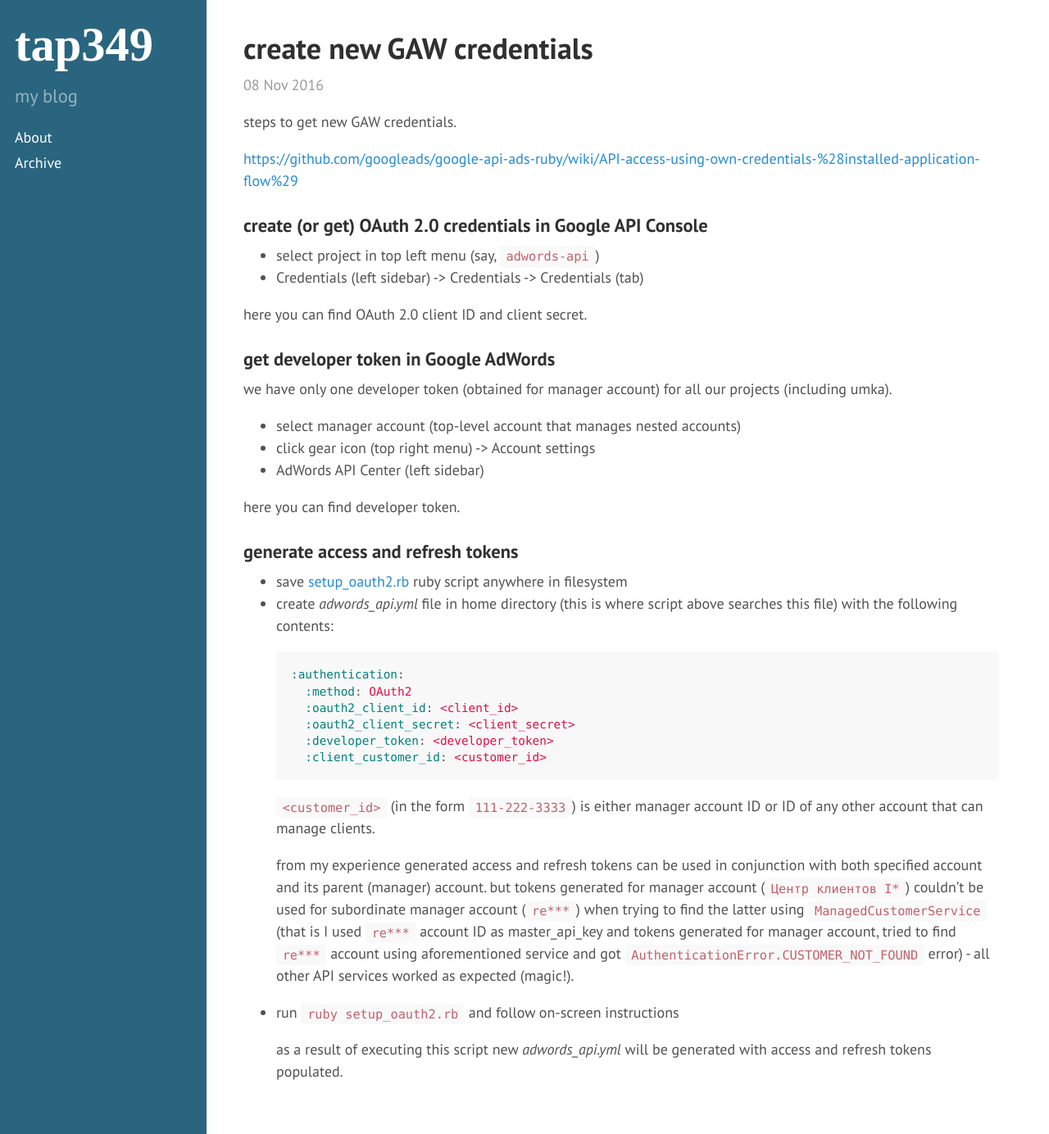
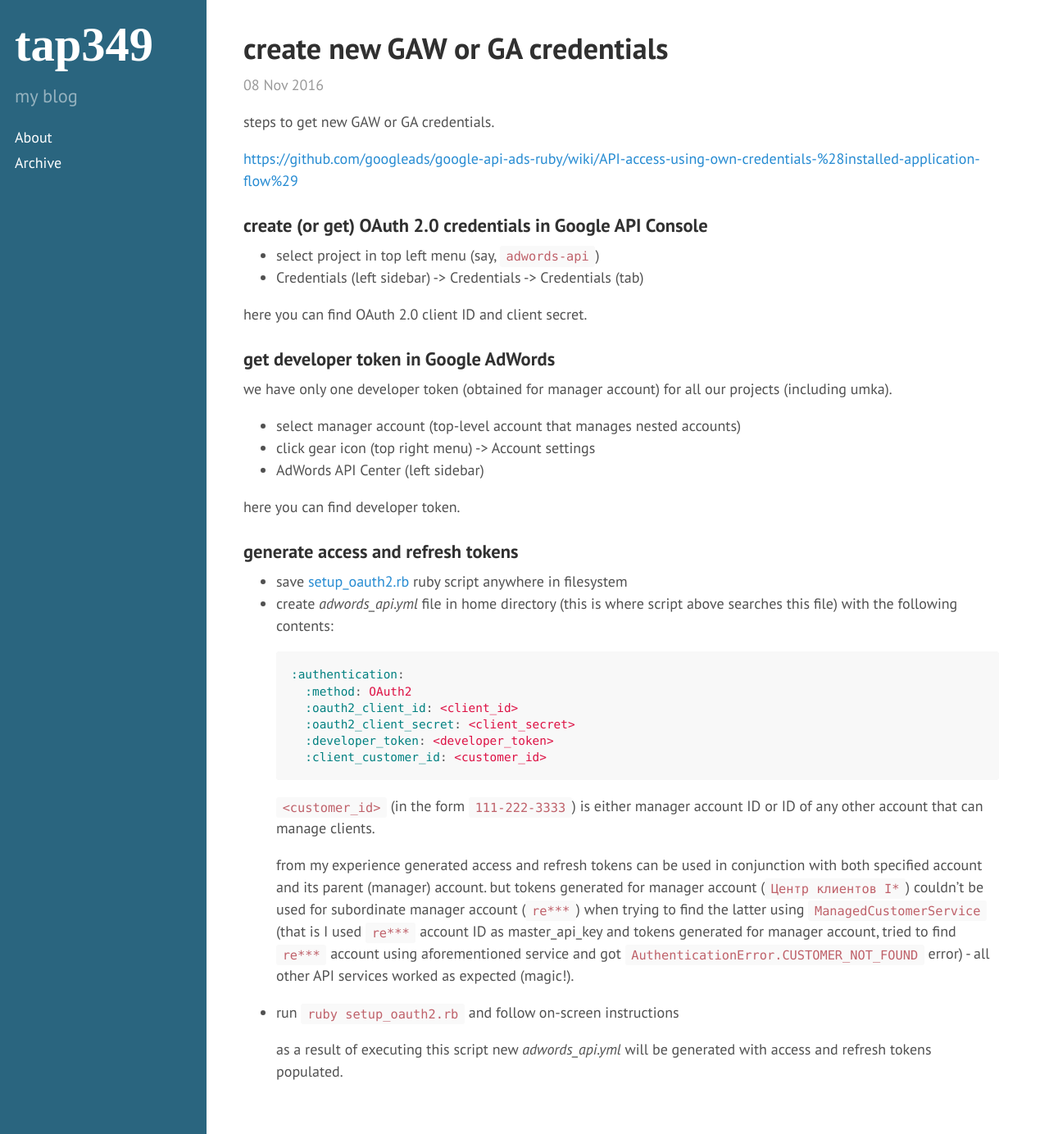
Before and after one commit to tap349/tap349.github.io, a Jekyll site: the page built from _posts/2016-11-08-create-new-ga-or-gaw-credentials.md, in a window 1280 px wide and 1384 px high. Shown: the whole window at 82% size. Built offline with Jekyll 4.4.1, drawn with Linux system fonts in a browser that asks for light colours.

Commit message:
update 2016-11-08_18:27:16

```diff
--- a/_posts/2016-11-08-create-new-gaw-credentials.md
+++ b/_posts/2016-11-08-create-new-ga-or-gaw-credentials.md
@@ -1,12 +1,12 @@
 ---
 layout: post
-title: create new GAW credentials
+title: create new GAW or GA credentials
 date: 2016-11-08 14:03:10 +0300
 access: public
 categories: [gaw]
 ---
 
-steps to get new GAW credentials.
+steps to get new GAW or GA credentials.
 
 <!-- more -->
 
```
